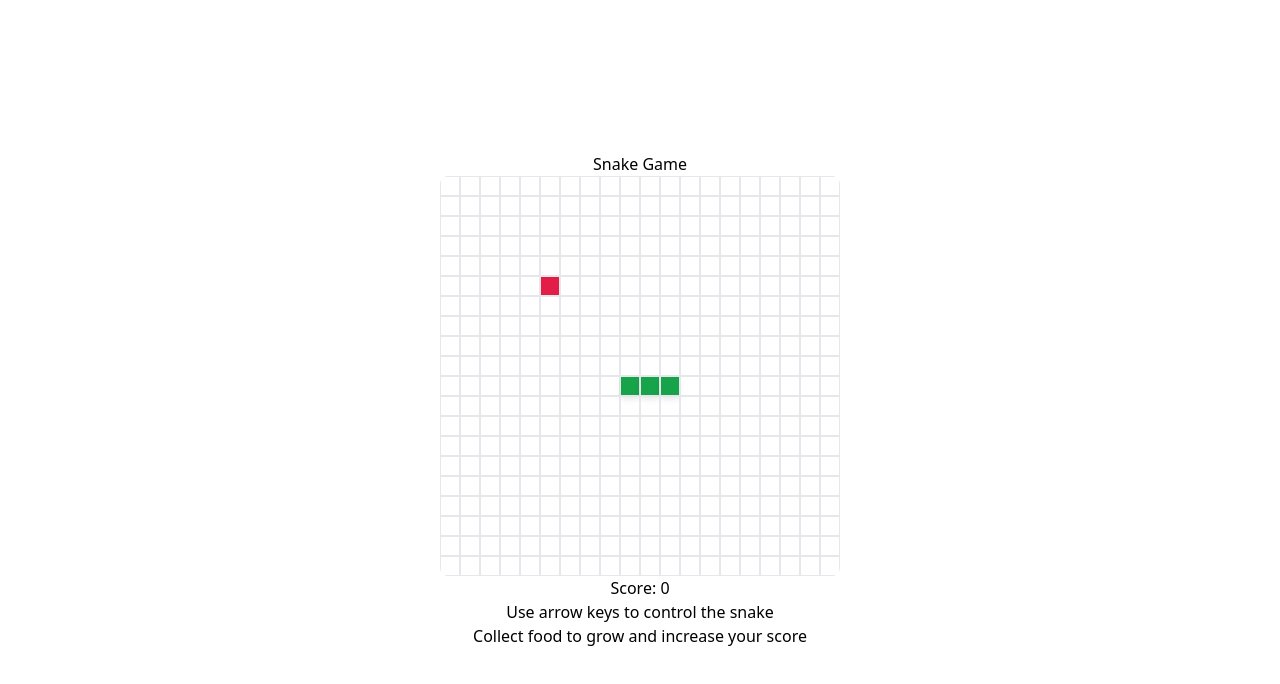
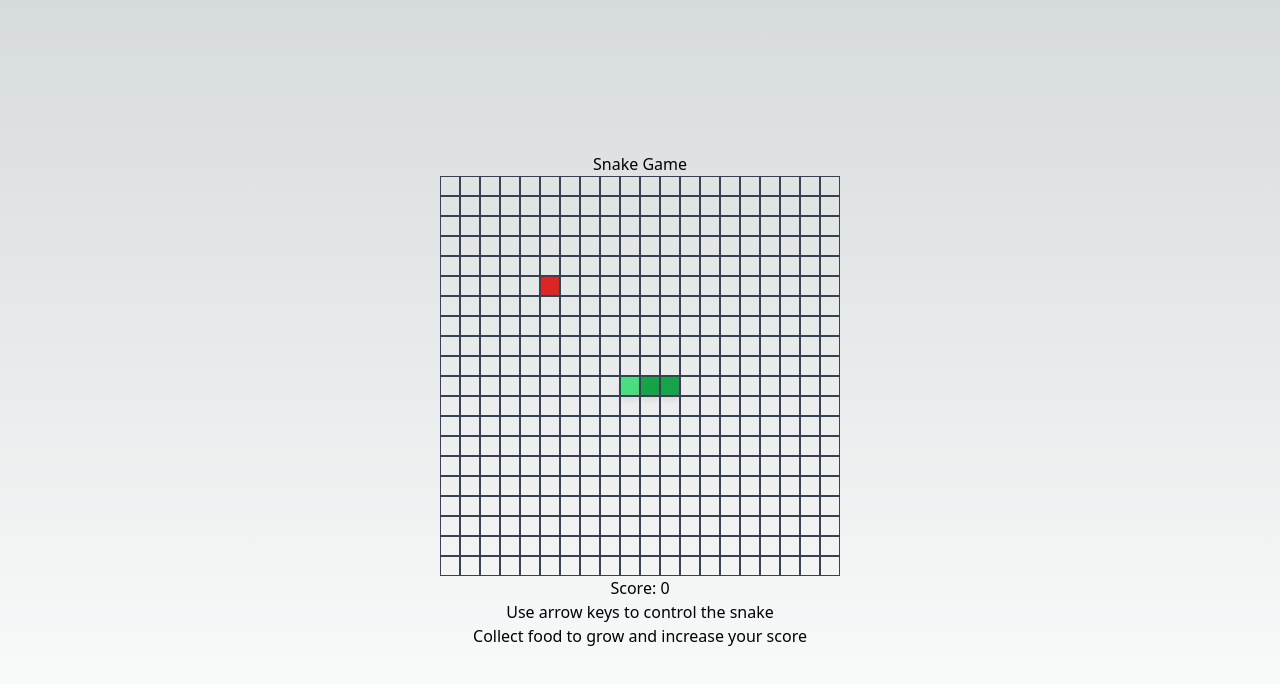
Before and after one commit to ads1029/test-snake-game, a Next.js app: page / in a window 1280 px wide. Shown: the top 684 px of the page. Built offline with nearby package versions, Linux system fonts and the light colour scheme.

Commit message:
tailwind works with error, debugging

```diff
--- a/src/app/globals.css
+++ b/src/app/globals.css
@@ -1,124 +1,19 @@
 @import "tailwindcss/preflight";
-@import "tailwindcss/utilities";
+@tailwind utilities;
+@tailwind utilities;
 
-@plugin "tailwindcss-animate";
-
-@custom-variant dark (&:is(.dark *));
-
-@theme inline {
-  --color-background: var(--background);
-  --color-foreground: var(--foreground);
-  --font-sans: var(--font-geist-sans);
-  --font-mono: var(--font-geist-mono);
-  --color-sidebar-ring: var(--sidebar-ring);
-  --color-sidebar-border: var(--sidebar-border);
-  --color-sidebar-accent-foreground: var(--sidebar-accent-foreground);
-  --color-sidebar-accent: var(--sidebar-accent);
-  --color-sidebar-primary-foreground: var(--sidebar-primary-foreground);
-  --color-sidebar-primary: var(--sidebar-primary);
-  --color-sidebar-foreground: var(--sidebar-foreground);
-  --color-sidebar: var(--sidebar);
-  --color-chart-5: var(--chart-5);
-  --color-chart-4: var(--chart-4);
-  --color-chart-3: var(--chart-3);
-  --color-chart-2: var(--chart-2);
-  --color-chart-1: var(--chart-1);
-  --color-ring: var(--ring);
-  --color-input: var(--input);
-  --color-border: var(--border);
-  --color-destructive-foreground: var(--destructive-foreground);
-  --color-destructive: var(--destructive);
-  --color-accent-foreground: var(--accent-foreground);
-  --color-accent: var(--accent);
-  --color-muted-foreground: var(--muted-foreground);
-  --color-muted: var(--muted);
-  --color-secondary-foreground: var(--secondary-foreground);
-  --color-secondary: var(--secondary);
-  --color-primary-foreground: var(--primary-foreground);
-  --color-primary: var(--primary);
-  --color-popover-foreground: var(--popover-foreground);
-  --color-popover: var(--popover);
-  --color-card-foreground: var(--card-foreground);
-  --color-card: var(--card);
-  --radius-sm: calc(var(--radius) - 4px);
-  --radius-md: calc(var(--radius) - 2px);
-  --radius-lg: var(--radius);
-  --radius-xl: calc(var(--radius) + 4px);
+:root {
+  --foreground-rgb: 0, 0, 0;
+  --background-start-rgb: 214, 219, 220;
+  --background-end-rgb: 255, 255, 255;
 }
 
-@tailwind base;
-@tailwind components;
-@tailwind utilities;
-
-@layer base {
-  :root {
-    --background: 0 0% 100%;
-    --foreground: 0 0% 3.9%;
-
-    --card: 0 0% 100%;
-    --card-foreground: 0 0% 3.9%;
-
-    --popover: 0 0% 100%;
-    --popover-foreground: 0 0% 3.9%;
-
-    --primary: 0 0% 9%;
-    --primary-foreground: 0 0% 98%;
-
-    --secondary: 0 0% 96.1%;
-    --secondary-foreground: 0 0% 9%;
-
-    --muted: 0 0% 96.1%;
-    --muted-foreground: 0 0% 45.1%;
-
-    --accent: 0 0% 96.1%;
-    --accent-foreground: 0 0% 9%;
-
-    --destructive: 0 84.2% 60.2%;
-    --destructive-foreground: 0 0% 98%;
-
-    --border: 0 0% 89.8%;
-    --input: 0 0% 89.8%;
-    --ring: 0 0% 3.9%;
-
-    --radius: 0.5rem;
-  }
-
-  .dark {
-    --background: 0 0% 3.9%;
-    --foreground: 0 0% 98%;
-
-    --card: 0 0% 3.9%;
-    --card-foreground: 0 0% 98%;
-
-    --popover: 0 0% 3.9%;
-    --popover-foreground: 0 0% 98%;
-
-    --primary: 0 0% 98%;
-    --primary-foreground: 0 0% 9%;
-
-    --secondary: 0 0% 14.9%;
-    --secondary-foreground: 0 0% 98%;
-
-    --muted: 0 0% 14.9%;
-    --muted-foreground: 0 0% 63.9%;
-
-    --accent: 0 0% 14.9%;
-    --accent-foreground: 0 0% 98%;
-
-    --destructive: 0 62.8% 30.6%;
-    --destructive-foreground: 0 0% 98%;
-
-    --border: 0 0% 14.9%;
-    --input: 0 0% 14.9%;
-    --ring: 0 0% 83.1%;
-  }
+body {
+  color: rgb(var(--foreground-rgb));
+  background: linear-gradient(
+    to bottom,
+    transparent,
+    rgb(var(--background-end-rgb))
+  )
+  rgb(var(--background-start-rgb));
 }
-
-@layer base {
-  * {
-    @apply border-border;
-  }
-  body {
-    @apply bg-background text-foreground;
-  }
-}
--- a/src/components/game-board.tsx
+++ b/src/components/game-board.tsx
@@ -7,64 +7,66 @@ import { Button } from '@/components/ui/button';
 import { cn } from '@/lib/utils';
 
 export function GameBoard() {
-  // 添加客户端渲染标志
   const [isClient, setIsClient] = useState(false);
   const { gameState, moveSnake, changeDirection, resetGame } = useSnakeGame();
   const gameLoopRef = useRef<NodeJS.Timeout | null>(null);
 
-  // 确保只在客户端渲染
   useEffect(() => {
     setIsClient(true);
   }, []);
 
   useEffect(() => {
+    if (!isClient || gameState.isGameOver || !gameState.hasStarted) {
+      if (gameLoopRef.current) {
+        clearInterval(gameLoopRef.current);
+      }
+      return;
+    }
+
+    gameLoopRef.current = setInterval(() => {
+      moveSnake();
+    }, GAME_SPEED);
+
+    return () => {
+      if (gameLoopRef.current) {
+        clearInterval(gameLoopRef.current);
+      }
+    };
+  }, [isClient, gameState.isGameOver, gameState.hasStarted, moveSnake]);
+
+  useEffect(() => {
     const handleKeyPress = (e: KeyboardEvent) => {
-      // Prevent default behavior to avoid conflicts with browser extensions
       e.preventDefault();
 
-      // Use key codes instead of key names for better compatibility
       switch (e.code) {
         case 'ArrowUp':
         case 'KeyW':
           changeDirection('UP');
-          moveSnake();
           break;
         case 'ArrowDown':
         case 'KeyS':
           changeDirection('DOWN');
-          moveSnake();
           break;
         case 'ArrowLeft':
         case 'KeyA':
           changeDirection('LEFT');
-          moveSnake();
           break;
         case 'ArrowRight':
         case 'KeyD':
           changeDirection('RIGHT');
-          moveSnake();
           break;
       }
     };
 
-    // Use a more specific event target - the document instead of window
     document.addEventListener('keydown', handleKeyPress);
     return () => document.removeEventListener('keydown', handleKeyPress);
-  }, [changeDirection, moveSnake]);
+  }, [changeDirection]);
 
-  // Add touch controls for mobile devices
   useEffect(() => {
     const handleTouchStart = (e: TouchEvent) => {
       // Implement simple touch controls if needed
     };
-
-    // Uncomment if you want to add touch controls
-    // document.addEventListener('touchstart', handleTouchStart);
-    // return () => document.removeEventListener('touchstart', handleTouchStart);
   }, []);
-
-
-  // Removed automatic movement interval - snake only moves on key press
 
   useEffect(() => {
     console.log('游戏状态更新:', gameState);
@@ -80,27 +82,37 @@ export function GameBoard() {
     return '';
   };
 
+  const boardSize = GRID_SIZE * CELL_SIZE;
+
   return (
     <div className="flex flex-col items-center gap-4">
-      <div className="relative bg-gray-100 rounded-lg overflow-hidden"
-           style={{ width: GRID_SIZE * CELL_SIZE, height: GRID_SIZE * CELL_SIZE }}>
+      <div
+        style={{
+          width: `${boardSize}px`,
+          height: `${boardSize}px`
+        }}
+        className="relative bg-gray-100 rounded-lg overflow-hidden"
+      >
         {isClient && Array.from({ length: GRID_SIZE }, (_, y) =>
           Array.from({ length: GRID_SIZE }, (_, x) => {
             const cellContent = getCellContent({ x, y });
+            const positionStyle = {
+              left: `${x * CELL_SIZE}px`,
+              top: `${y * CELL_SIZE}px`,
+              width: `${CELL_SIZE}px`,
+              height: `${CELL_SIZE}px`,
+              position: 'absolute' as const,
+              backgroundColor: cellContent === 'snake' ?
+                (gameState.snake[0].x === x && gameState.snake[0].y === y ? '#4ade80' : '#16a34a')
+                : cellContent === 'food' ? '#dc2626' : 'transparent',
+              boxShadow: cellContent === 'snake' ? '0 4px 6px -1px rgba(0, 0, 0, 0.1)' : 'none',
+              border: '1px solid #374151'
+            };
+
             return (
               <div
                 key={`${x}-${y}`}
-                className="absolute"
-                style={{
-                  width: CELL_SIZE,
-                  height: CELL_SIZE,
-                  left: x * CELL_SIZE,
-                  top: y * CELL_SIZE,
-                  border: '1px solid #e5e7eb',
-                  backgroundColor: cellContent === 'snake' ? '#16a34a' :
-                                 cellContent === 'food' ? '#e11d48' : 'transparent',
-                  boxShadow: cellContent === 'snake' ? '0 4px 6px -1px rgba(0, 0, 0, 0.1)' : 'none'
-                }}
+                style={positionStyle}
               />
             );
           })
--- a/src/lib/hooks/use-snake-game.ts
+++ b/src/lib/hooks/use-snake-game.ts
@@ -42,10 +42,11 @@ export function useSnakeGame() {
     direction: 'RIGHT',
     isGameOver: false,
     score: 0,
+    hasStarted: false
   });
 
   const moveSnake = useCallback(() => {
-    if (gameState.isGameOver) return;
+    if (gameState.isGameOver || !gameState.hasStarted) return;
 
     setGameState(prevState => {
       // Check if snake array is empty
@@ -113,10 +114,13 @@ export function useSnakeGame() {
         score: newScore,
       };
     });
-  }, [gameState.isGameOver]);
+  }, [gameState.isGameOver, gameState.hasStarted]);
 
   const changeDirection = useCallback((newDirection: Direction) => {
     setGameState(prevState => {
+      // Don't start the game if it's game over
+      if (prevState.isGameOver) return prevState;
+
       // Prevent 180-degree turns
       const invalidMove =
         (prevState.direction === 'UP' && newDirection === 'DOWN') ||
@@ -129,6 +133,7 @@ export function useSnakeGame() {
       return {
         ...prevState,
         direction: newDirection,
+        hasStarted: true
       };
     });
   }, []);
@@ -140,6 +145,7 @@ export function useSnakeGame() {
       direction: 'RIGHT',
       isGameOver: false,
       score: 0,
+      hasStarted: false
     });
   }, []);
 
```
